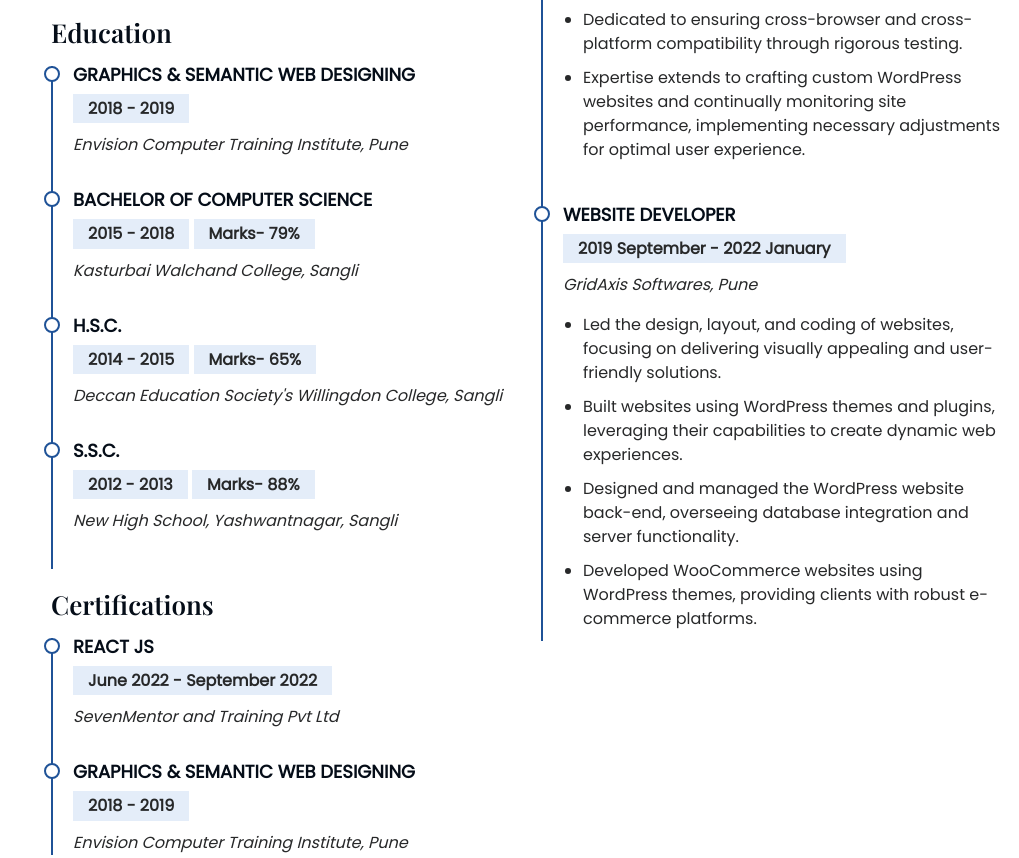
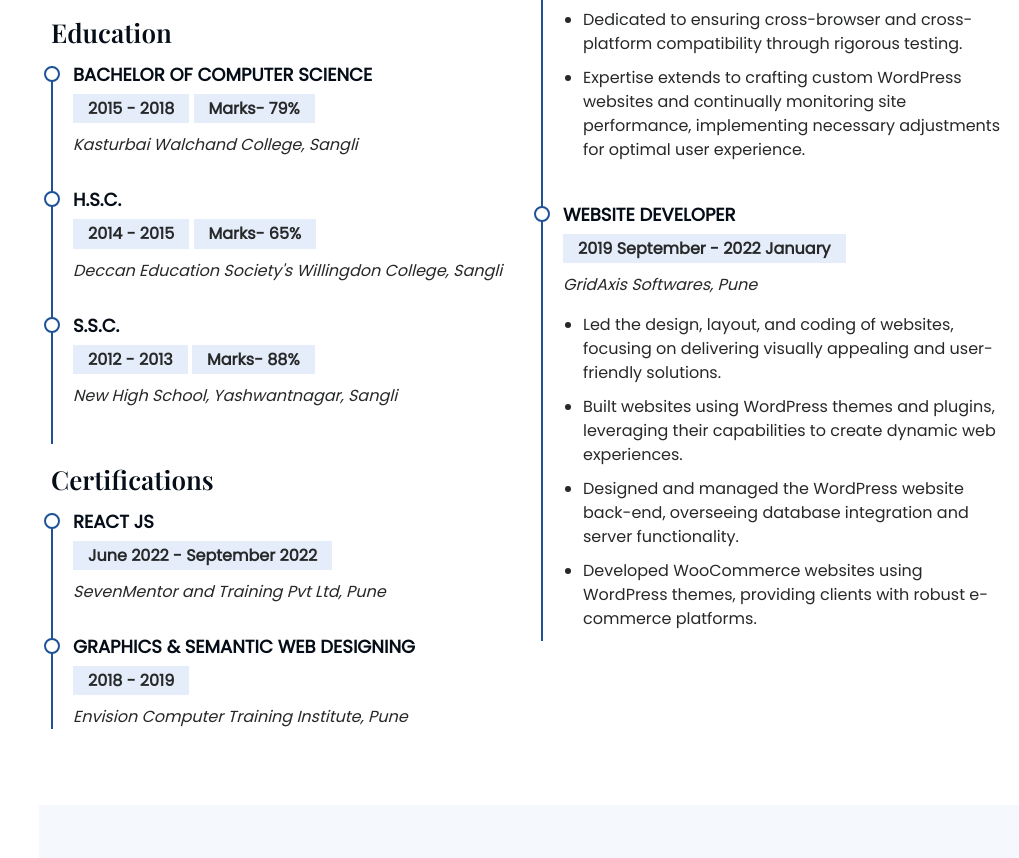
Before and after one commit to dhanashree-06/portfoliio.github.io, a plain HTML site: page index.html in a window 1280 px wide. Shown: the part 2601-3459 px from the top of the page, without its empty margins (261-1280 px from the left). Drawn offline with nearby package versions, Linux system fonts and the light colour scheme.

Commit message:
Update index.html

```diff
--- a/index.html
+++ b/index.html
@@ -175,12 +175,6 @@
 
             <h3 class="resume-title">Education</h3>
             <div class="resume-item">
-              <h4>Graphics & Semantic Web Designing</h4>
-              <h5>2018 - 2019</h5>
-              <p><em>Envision Computer Training Institute, Pune</em></p>
-
-            </div>
-            <div class="resume-item">
               <h4>Bachelor of Computer Science </h4>
               <h5>2015 - 2018</h5>
               <h5>Marks- 79%</h5>
@@ -206,7 +200,7 @@
             <div class="resume-item">
               <h4>React JS</h4>
               <h5>June 2022 - September 2022</h5>
-              <p><em>SevenMentor and Training Pvt Ltd</em></p>
+              <p><em>SevenMentor and Training Pvt Ltd, Pune</em></p>
             </div>
             <div class="resume-item">
               <h4>Graphics & Semantic Web Designing</h4>
```
